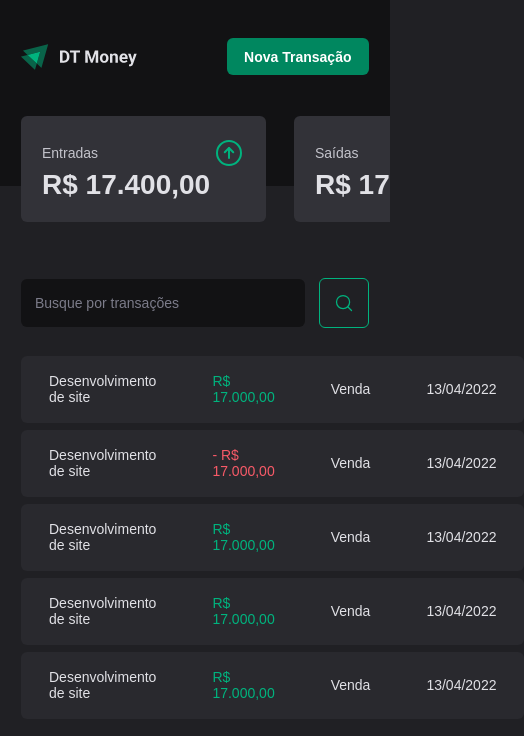
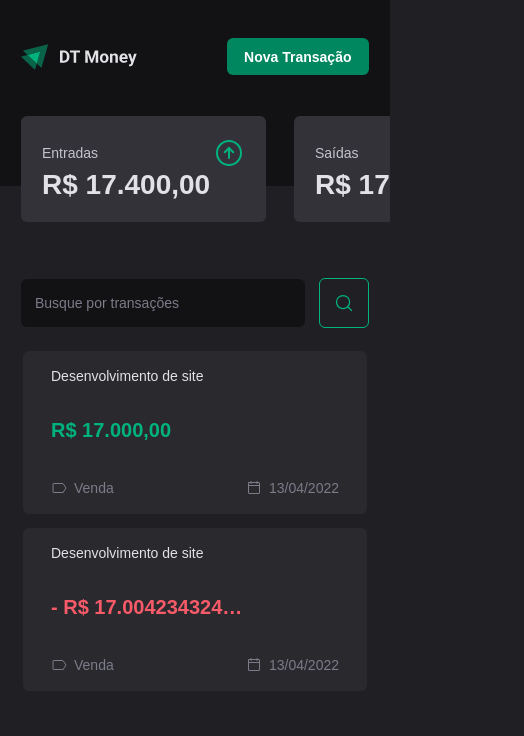
Before and after one commit to kenmarcos/dt-money-front-rs, a React (Vite) app: page / in a window 390 px wide. Shown: the top 736 px of the page, 524 px wide, since content can reach past the window. Built offline with nearby package versions, Linux system fonts and the light colour scheme.

Commit message:
refactor: add adjustments  to table for mobile

```diff
--- a/src/pages/Transactions/index.tsx
+++ b/src/pages/Transactions/index.tsx
@@ -2,9 +2,11 @@ import { Summary } from "@/pages/Transactions/components/Summary";
 import { SearchForm } from "./components/SearchForm";
 import {
   PriceHighlight,
+  RowGroup,
   TransactionsContainer,
   TransactionsTable,
 } from "./styles";
+import { CalendarBlank, TagSimple } from "phosphor-react";
 
 export const Transactions = () => {
   return (
@@ -21,46 +23,35 @@ export const Transactions = () => {
               <td>
                 <PriceHighlight $variant="income">R$ 17.000,00</PriceHighlight>
               </td>
-              <td>Venda</td>
-              <td>13/04/2022</td>
+              <RowGroup>
+                <div>
+                  <TagSimple size={16} />
+                  Venda
+                </div>
+                <div>
+                  <CalendarBlank size={16} />
+                  13/04/2022
+                </div>
+              </RowGroup>
             </tr>
 
             <tr>
               <td>Desenvolvimento de site</td>
               <td>
                 <PriceHighlight $variant="outcome">
-                  - R$ 17.000,00
+                  - R$ 17.0042343243423420,00
                 </PriceHighlight>
               </td>
-              <td>Venda</td>
-              <td>13/04/2022</td>
-            </tr>
-
-            <tr>
-              <td>Desenvolvimento de site</td>
-              <td>
-                <PriceHighlight $variant="income">R$ 17.000,00</PriceHighlight>
-              </td>
-              <td>Venda</td>
-              <td>13/04/2022</td>
-            </tr>
-
-            <tr>
-              <td>Desenvolvimento de site</td>
-              <td>
-                <PriceHighlight $variant="income">R$ 17.000,00</PriceHighlight>
-              </td>
-              <td>Venda</td>
-              <td>13/04/2022</td>
-            </tr>
-
-            <tr>
-              <td>Desenvolvimento de site</td>
-              <td>
-                <PriceHighlight $variant="income">R$ 17.000,00</PriceHighlight>
-              </td>
-              <td>Venda</td>
-              <td>13/04/2022</td>
+              <RowGroup>
+                <div>
+                  <TagSimple size={16} />
+                  Venda
+                </div>
+                <div>
+                  <CalendarBlank size={16} />
+                  13/04/2022
+                </div>
+              </RowGroup>
             </tr>
           </tbody>
         </TransactionsTable>
--- a/src/pages/Transactions/styles.ts
+++ b/src/pages/Transactions/styles.ts
@@ -9,26 +9,44 @@ export const TransactionsContainer = styled.main`
 
 export const TransactionsTable = styled.table`
   width: 100%;
-  border-collapse: separate;
-  border-spacing: 0 0.5rem;
   margin-top: 1.5rem;
 
   tr {
+    width: 100%;
+    display: flex;
+    flex-direction: column;
     background-color: ${(props) => props.theme.colors["gray-700"]};
+    border-radius: 6px;
+
+    & + tr {
+      margin-top: 1rem;
+    }
+
+    @media (width > 640px) {
+      flex-direction: row;
+      align-items: center;
+    }
   }
 
   td {
     padding: 1.25rem 2rem;
 
     &:first-child {
-      width: 50%;
-      border-top-left-radius: 6px;
-      border-bottom-left-radius: 6px;
+      @media (width > 640px) {
+        width: 50%;
+      }
+    }
+
+    &:nth-child(2) {
+      @media (width > 640px) {
+        flex: 1;
+      }
     }
 
     &:last-child {
-      border-top-right-radius: 6px;
-      border-bottom-right-radius: 6px;
+      @media (width > 640px) {
+        width: 30%;
+      }
     }
   }
 `;
@@ -42,4 +60,35 @@ export const PriceHighlight = styled.span<PriceHighlightProps>`
     props.$variant === "income"
       ? props.theme.colors["green-300"]
       : props.theme.colors["red-300"]};
+  font-weight: bold;
+  font-size: 20px;
+  overflow: hidden;
+  white-space: nowrap;
+  text-overflow: ellipsis;
+  display: inline-block;
+  max-width: 200px;
+
+  @media (width > 640px) {
+    font-size: 1rem;
+    width: 150px;
+  }
 `;
+
+export const RowGroup = styled.td`
+  display: flex;
+  justify-content: space-between;
+  color: ${(props) => props.theme.colors["gray-500"]};
+  gap: 2rem;
+
+  > div {
+    display: flex;
+    align-items: center;
+    gap: 0.5rem;
+
+    @media (width > 640px) {
+      svg {
+        display: none;
+      }
+    }
+  }
+`;
```
